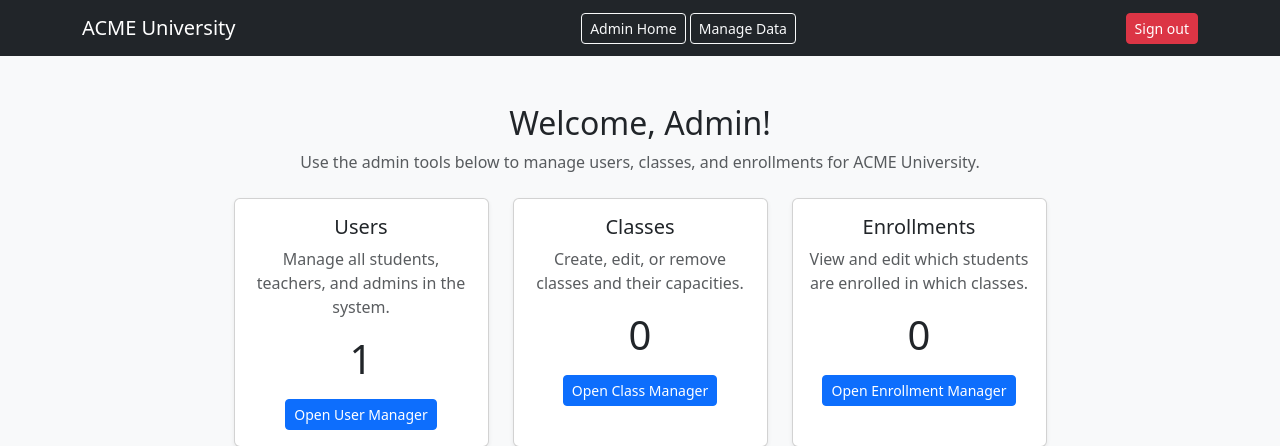
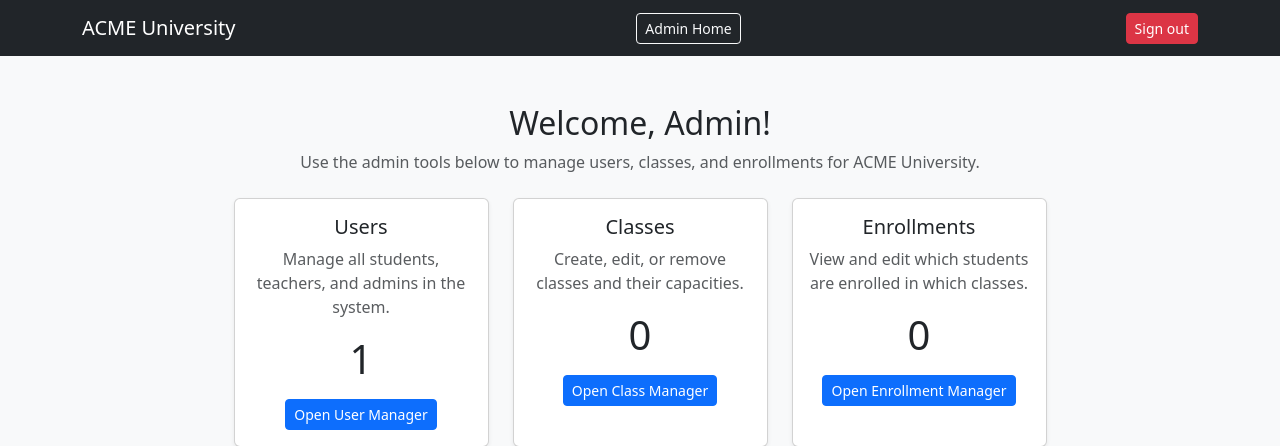
Before and after one commit to achu-nat/lab8_app, a Flask app: page /adminpage in a window 1280 px wide. Shown: the top 446 px of the page. Run offline with Flask 3, Linux system fonts and the light colour scheme; the visitor is signed in with stand-in values (Sample User, id 1); data comes from the database, SQL or seed files in the repository; data that the repository does not hold is empty.

Commit message:
Updated admin panel, removed manage data button, cleaned forms

```diff
--- a/app.py
+++ b/app.py
@@ -32,9 +32,21 @@ def load_user(user_id):
 # Admin Panel (Flask-Admin)
 # --------------------------------------
 # --------------------------------------
+
+class UserAdmin(ModelView):
+    form_excluded_columns = ['enrollments', 'classes']
+    form_excluded_columns = ['enrollments']
+
+class UserAdmin(ModelView):
+    form_excluded_columns = ['classes', 'enrollments']
+
+
+class ClassAdmin(ModelView):
+    form_excluded_columns = ['enrollments']
+
 admin = Admin(application, name="ACME Admin")
-admin.add_view(ModelView(User, db.session))
-admin.add_view(ModelView(Class, db.session))
+admin.add_view(UserAdmin(User, db.session))
+admin.add_view(ClassAdmin(Class, db.session))
 admin.add_view(ModelView(Enrollment, db.session))
 
 
--- a/models.py
+++ b/models.py
@@ -10,6 +10,8 @@ class User(UserMixin, db.Model):
     enrollments = db.relationship("Enrollment", backref="student", lazy=True)
     classes = db.relationship("Class", backref="teacher", lazy=True)
 
+    def __repr__(self):
+        return self.username
 
 class Class(db.Model):
     id = db.Column(db.Integer, primary_key=True)
--- a/templates/base.html
+++ b/templates/base.html
@@ -21,14 +21,14 @@
                 </div>
             {% elif current_user.role == 'teacher' %}
                 <div>
-                    <a href="/teacher" class="btn btn-outline-light btn-sm">Dashboard</a>
-                </div>
+                    <a href="/adminpage" class="btn btn-outline-light btn-sm">Admin Home</a>
+                    <a href="/admin/user/" class="btn btn-outline-light btn-sm">Manage Data</a>
             {% elif current_user.role == 'admin' %}
-                <div>
-                    <a href="/adminpage" class="btn btn-outline-light btn-sm">Admin Home</a>
-                    <a href="/admin" class="btn btn-outline-light btn-sm">Manage Data</a>
-                </div>
-            {% endif %}
+    <div>
+        <a href="/adminpage" class="btn btn-outline-light btn-sm">Admin Home</a>
+        <!-- <a href="/admin/user/" class="btn btn-outline-light btn-sm">Manage Data</a> -->
+    </div>
+{% endif %}
 
             <a href="/logout" class="btn btn-danger btn-sm">Sign out</a>
 
```
